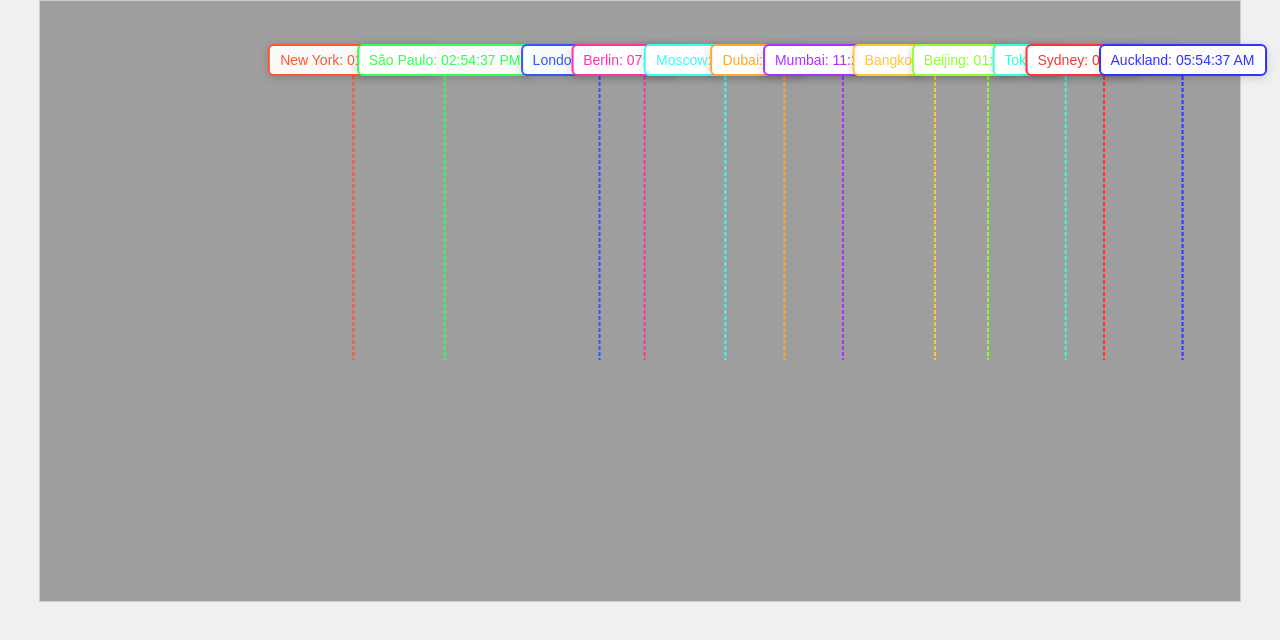
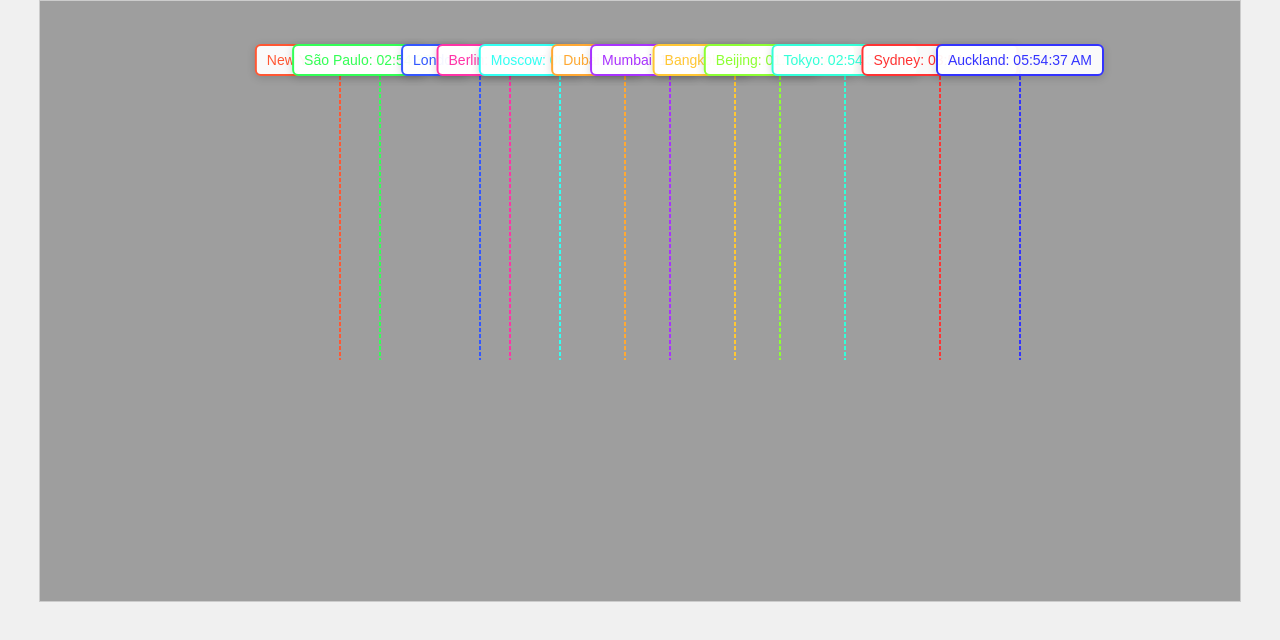
Before and after one commit to alecbibat/world-time-clock, a plain HTML site: page index.html in a window 1280 px wide. Drawn offline with Linux system fonts and the light colour scheme.

Commit message:
Update index.html

```diff
--- a/index.html
+++ b/index.html
@@ -64,19 +64,20 @@
     ];
 
 const cities = [
-      { name: "New York", tz: "America/New_York", longitude: -74.006 },
-      { name: "São Paulo", tz: "America/Sao_Paulo", longitude: -46.633 },
-      { name: "London", tz: "Europe/London", longitude: -0.127 },
-      { name: "Berlin", tz: "Europe/Berlin", longitude: 13.405 },
-      { name: "Moscow", tz: "Europe/Moscow", longitude: 37.617 },
-      { name: "Dubai", tz: "Asia/Dubai", longitude: 55.296 },
-      { name: "Mumbai", tz: "Asia/Kolkata", longitude: 72.877 },
-      { name: "Bangkok", tz: "Asia/Bangkok", longitude: 100.501 },
-      { name: "Beijing", tz: "Asia/Shanghai", longitude: 116.407 },
-      { name: "Tokyo", tz: "Asia/Tokyo", longitude: 139.691 },
-      { name: "Sydney", tz: "Australia/Sydney", longitude: 151.209 },
-      { name: "Auckland", tz: "Pacific/Auckland", longitude: 174.763 }
+  { name: "New York", tz: "America/New_York", x: 340 },
+  { name: "São Paulo", tz: "America/Sao_Paulo", x: 380 },
+  { name: "London", tz: "Europe/London", x: 480 },
+  { name: "Berlin", tz: "Europe/Berlin", x: 510 },
+  { name: "Moscow", tz: "Europe/Moscow", x: 560 },
+  { name: "Dubai", tz: "Asia/Dubai", x: 625 },
+  { name: "Mumbai", tz: "Asia/Kolkata", x: 670 },
+  { name: "Bangkok", tz: "Asia/Bangkok", x: 735 },
+  { name: "Beijing", tz: "Asia/Shanghai", x: 780 },
+  { name: "Tokyo", tz: "Asia/Tokyo", x: 845 },
+  { name: "Sydney", tz: "Australia/Sydney", x: 940 },
+  { name: "Auckland", tz: "Pacific/Auckland", x: 1020 }
 ];
+
 
     worldMapImg.onload = () => {
       ctx.drawImage(worldMapImg, 0, 0, canvas.width, canvas.height);
@@ -96,7 +97,7 @@
       second: '2-digit'
     });
 
-        const x = ((city.longitude + 180) / 360) * canvas.width;
+    const x = city.x;
     const y = canvas.height * 0.1;
     const targetY = canvas.height * 0.6;
 
@@ -120,6 +121,7 @@
     arrowSVG.appendChild(line);
   });
 }
+
   </script>
 </body>
 </html>
```
Lines whose indentation alone changed are shown as unchanged.
